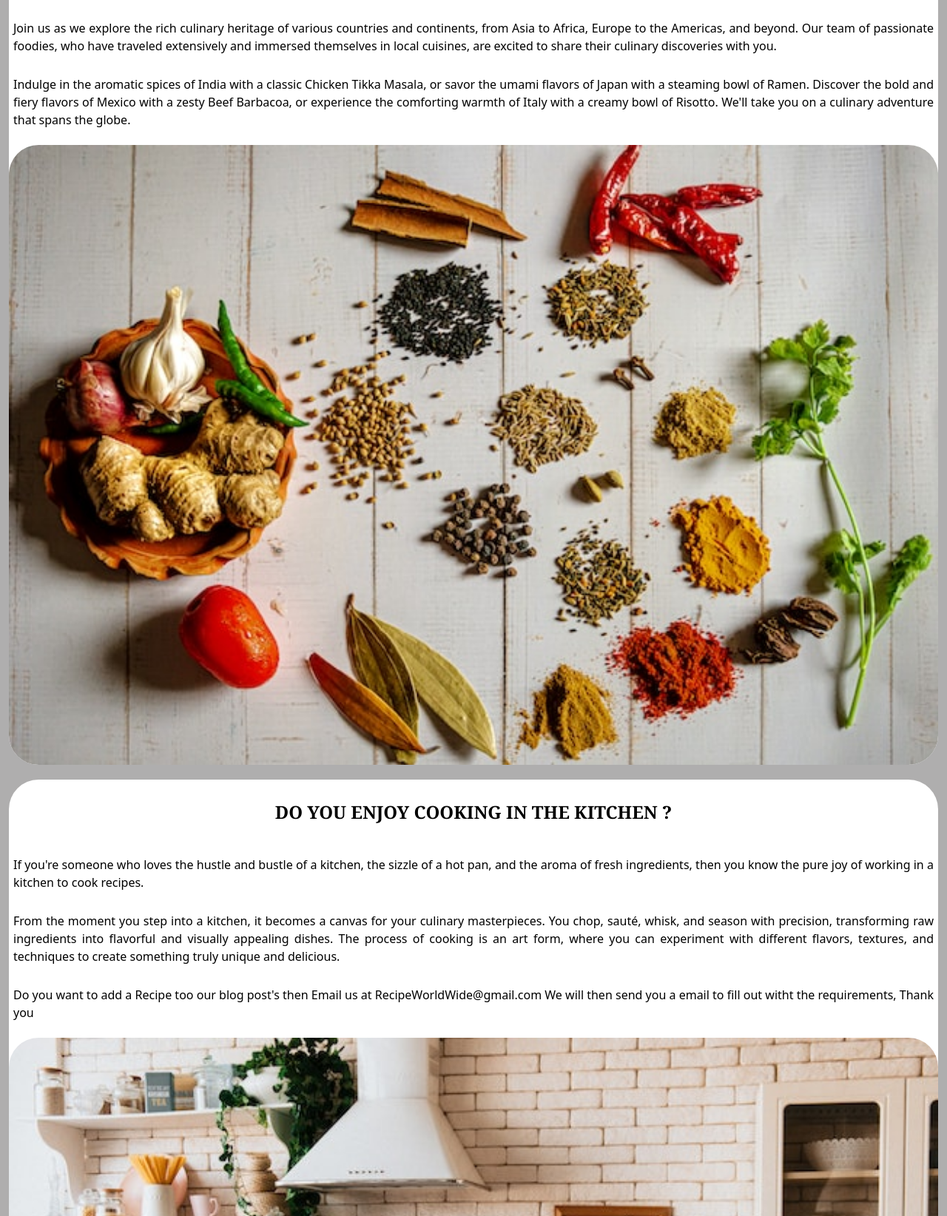
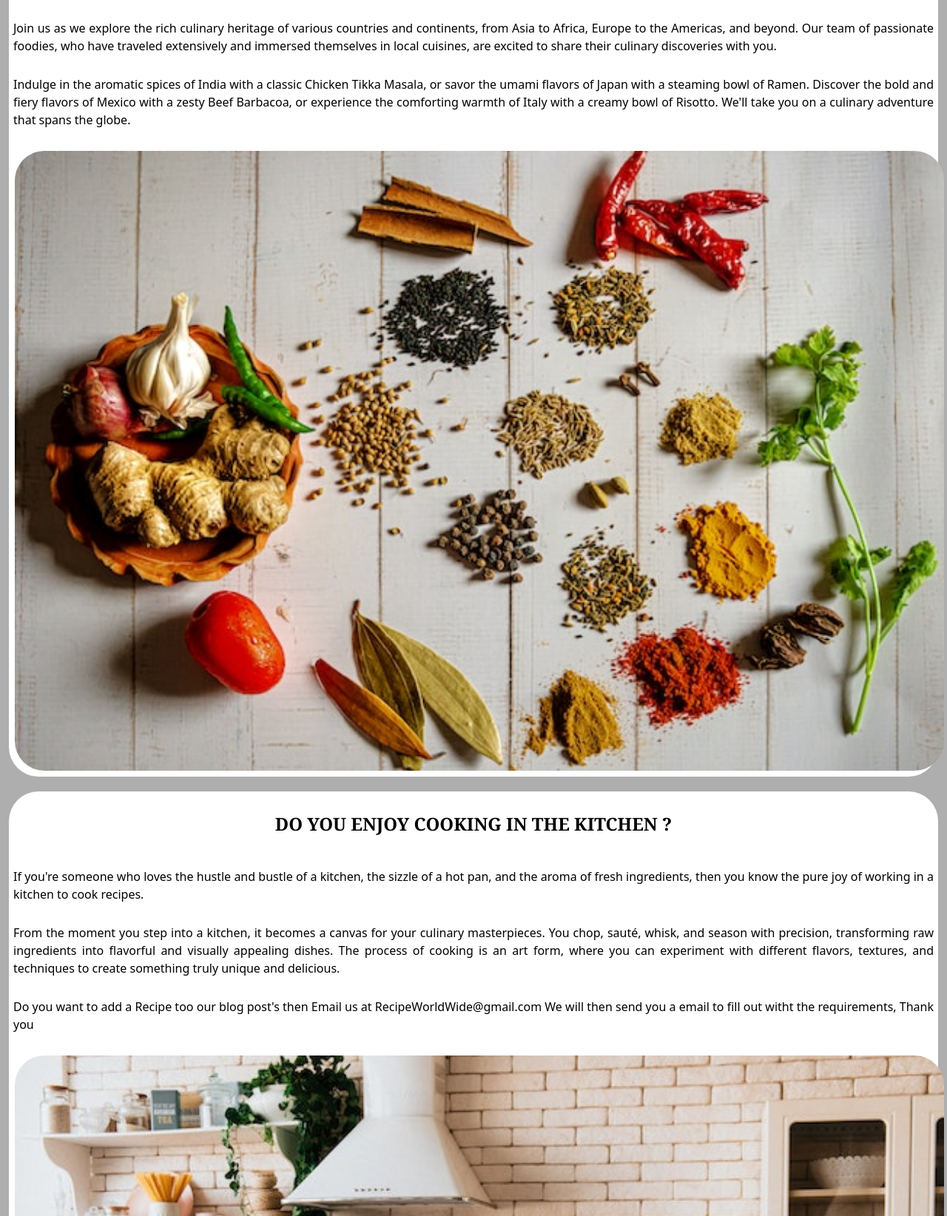
Before and after one commit to Code-Institute-Submissions/MattyOL-Recipe-WorldWide-Project.4, a Django app: page /about/ in a window 1280 px wide. Shown: the part 276-1920 px from the top of the page at 74% size. Run offline with Django 3.2, Linux system fonts and the light colour scheme; some web fonts are replaced.

Commit message:
fitted images Added margin post detail

```diff
--- a/blog/static/css/style.css
+++ b/blog/static/css/style.css
@@ -157,7 +157,9 @@ h2 {
     border-radius: 20px;
     margin: 0px 300px;
 }
+.card-title:hover {
 
+}
 .link {
     color: #198819;
     text-decoration: none;
@@ -416,6 +418,8 @@ footer .apps-icons i {
 }
 .containerone {
     width: 60%;
+    margin: 8px 8px 8px 8px;
+
 }
 
 .containerone img {
```
Also changed, not shown: templates/base.html (line endings or trailing spaces).
